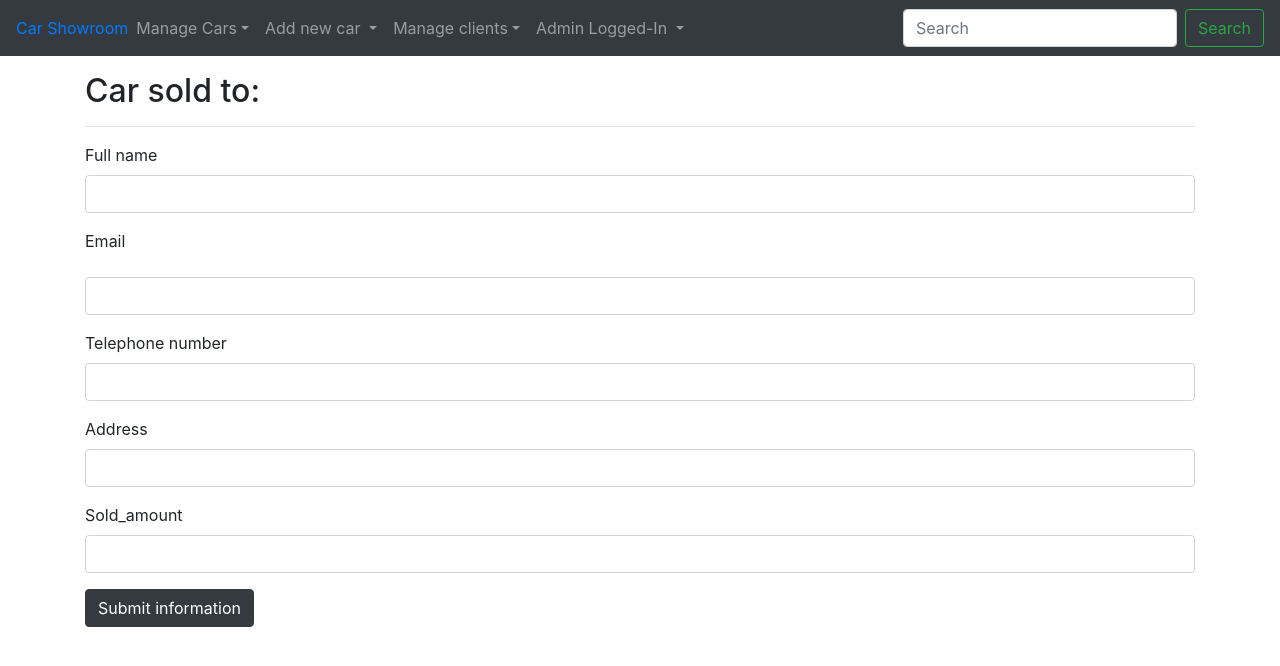
After one commit to ashur-k/CI-MS3-Car-Showroom, a Flask app: page /admin/car_sold_form/1 in a window 1280 px wide. The commit adds this page. Shown: the top 666 px of the page. Run offline with Flask 2, Linux system fonts and the light colour scheme; data that the repository does not hold is empty; some libraries are stand-ins or nearby versions.

Commit message:
first attempt to implement car sol functionlaity

```diff
--- a/admin/admin.py
+++ b/admin/admin.py
@@ -284,3 +284,16 @@ def finish_car_registration():
                         car_make=session['car_make'],
                         car_model=session['car_model'],
                         reg_num=session['reg_num']))
+
+
+@admin.route('/car_sold_form/<reg_num>', methods=['POST', 'GET'])
+def car_sold_form(reg_num):
+    sold_car = mongo.db.basic_car_information.find_one({'reg_num': reg_num})
+    return render_template('car_sold_form.html', admin_cars_make=mongo.db.car_make.find(), sold_car=sold_car)
+
+
+@admin.route('/car_sold/<car_id>', methods=['POST', 'GET'])
+def car_sold(car_id):
+    mongo.db.car_sold.insert_one(request.form.to_dict())
+    mongo.db.basic_car_information.remove({'_id': ObjectId(car_id)})
+    return redirect(url_for('admin.admin_homepage'))
--- a/admin/templates/admin.html
+++ b/admin/templates/admin.html
@@ -69,8 +69,8 @@
         <li class="list-group-item">Registration Year: {{ clients.registration_year }}</li>
 
     </ul>
-    <a href="{{url_for('admin.view', car_id=clients._id)}}" class="btn btn-dark btn-sm m-1">See full car info</a>
-    <a class="btn btn-sm bg-dark m-1" style="color: white;" href="#">Car sold</a>
+    <a href="{{url_for('client_blueprint.view', reg_num=clients.reg_num)}}" class="btn btn-dark btn-sm m-1">See full car info</a>
+    <a href="{{url_for('admin.car_sold_form', reg_num=clients.reg_num)}}" class="btn btn-sm bg-dark m-1" style="color: white;" >Car sold</a>
  </div>
 
         </div>
--- /dev/null
+++ b/admin/templates/car_sold_form.html
@@ -0,0 +1,69 @@
+{% extends 'admin_base.html' %}
+  {% block content %}
+<div class="container mt-3">
+<h2>Car sold to:</h2><hr>
+<form  action="{{url_for('admin.car_sold', car_id=sold_car._id)}}" method="POST">
+                    <div class="form-group">
+                    <label for="exampleInputEmail1">Full name</label>
+                        <input type="text" class="form-control" id="full_name" name="full_name" value="" required>
+                    </div>
+                    <div class="form-group">
+                     <label for="email">Email <address></address></label>
+                        <input type="email" class="form-control" id="email" name="email" value=""  required>
+                    </div>
+                    <div class="form-group">
+                    <label  for="phone">Telephone number</label>
+                    <input type="tel" class="form-control" id="phone" name="phone" value=""  required>
+                    </div>
+                    <div class="form-group">
+                    <label  for="address">Address</label>
+                    <input type="tel" class="form-control" id="address" name="address" value=""  required>
+                    </div>
+                    <div class="form-group">
+                    <label  for="sold_amount">Sold_amount</label>
+                    <input type="tel" class="form-control" id="sold_amount" name="sold_amount" value=""  required>
+                    </div>
+
+                    <input type="hidden" name="car_make" value="{{sold_car.car_make}}">
+                    <input type="hidden" name="car_model" value="{{sold_car.car_model}}">
+                     <input type="hidden" name="reg_num" value="{{sold_car.reg_num}}">
+                     <input type="hidden" name="body_type" value="{{sold_car.body_type}}">
+                     <input type="hidden" name="exterior_colour" value="{{sold_car.exterior_colour}}">
+                     <input type="hidden" name="gear_box" value="{{sold_car.gear_box}}">
+                     <input type="hidden" name="fuel_type" value="{{sold_car.fuel_type}}">
+                     <input type="hidden" name="is_ULEZ_compliant" value="{{sold_car.is_ULEZ_compliant}}">
+                     <input type="hidden" name="warranty_expire_date" value="{{sold_car.warranty_expire_date}}">
+                    <input type="hidden" name="registration_year" value="{{sold_car.registration_year}}">
+                    <input type="hidden" name="mileage" value="{{sold_car.mileage}}">
+                    <input type="hidden" name="transmisson" value="{{sold_car.transmisson}}">
+                    <input type="hidden" name="seats" value="{{sold_car.seats}}">
+                    <input type="hidden" name="drive_type" value="{{sold_car.drive_type}}">
+                    <input type="hidden" name="engine" value="{{sold_car.engine}}">
+                    <input type="hidden" name="alloy_wheels" value="{{sold_car.alloy_wheels}}">
+                    <input type="hidden" name="metallic_paint" value="{{sold_car.metallic_paint}}">
+                    <input type="hidden" name="bluetooth" value="{{sold_car.bluetooth}}">
+                    <input type="hidden" name="climate_control" value="{{sold_car.climate_control}}">
+                    <input type="hidden" name="seats_material" value="{{sold_car.seats_material}}">
+                    <input type="hidden" name="cruise_control" value="{{sold_car.cruise_control}}">
+                    <input type="hidden" name="DAB" value="{{sold_car.DAB}}">
+                    <input type="hidden" name="ISOFIX_fittings" value="{{sold_car.ISOFIX_fittings}}">
+                    <input type="hidden" name="rear_parking_sensors" value="{{sold_car.rear_parking_sensors}}">
+                    <input type="hidden" name="start_stop_technology" value="{{sold_car.start_stop_technology}}">
+                    <input type="hidden" name="top_Speed" value="{{sold_car.top_Speed}}">
+                    <input type="hidden" name="acceleration" value="{{sold_car.acceleration}}">
+                    <input type="hidden" name="engine_power" value="{{sold_car.engine_power}}">
+                    <input type="hidden" name="fuel_tank_capacity" value="{{sold_car.fuel_tank_capacity}}">
+                    <input type="hidden" name="boot_space" value="{{sold_car.boot_space}}">
+                    <input type="hidden" name="length" value="{{sold_car.length}}">
+                    <input type="hidden" name="vehicle_tax" value="{{sold_car.vehicle_tax}}">
+                    <input type="hidden" name="insurance" value="{{sold_car.insurance}}">
+                    <input type="hidden" name="fuel_consumption" value="{{sold_car.fuel_consumption}}">
+                    <input type="hidden" name="car_original_price" value="{{sold_car.car_price}}">
+                    <input type="hidden" name="car_image_url" value="{{sold_car.car_image_url}}">
+
+
+                    <button class="btn btn-dark" type="submit">Submit information</button>
+                </form>
+</div>
+
+  {%endblock%}
--- a/admin/templates/search.html
+++ b/admin/templates/search.html
@@ -38,7 +38,7 @@
   <div class="row m-1">
     <button class="btn btn-dark btn-sm m-1" type="submit">Update</button>
      <a href="{{url_for('admin.view', car_id=result._id)}}" class="btn btn-dark btn-sm m-1">View Car</a>
-         <a href="#" class="btn btn-dark btn-sm m-1" >Car sold</a>
+         <a href="{{url_for('admin.car_sold_form', reg_num=result.reg_num)}}" class="btn btn-dark btn-sm m-1" >Car sold</a>
        </div>
   </form>
     <div class="row m-1" >
--- a/clients/templates/client_search.html
+++ b/clients/templates/client_search.html
@@ -22,8 +22,8 @@
         <li class="list-group-item">Registration Year: {{ client.registration_year }}</li>
 
     </ul>
-    <a class="btn btn-sm bg-dark m-1" style="color: white;" href="#">See full car info</a>
-    <a class="btn btn-sm bg-dark m-1" style="color: white;" href="#">Car sold</a>
+    <a class="btn btn-sm bg-dark m-1" style="color: white;" href="{{url_for('client_blueprint.view', reg_num=client.reg_num)}}">See full car info</a>
+    <a class="btn btn-sm bg-dark m-1" style="color: white;" href="{{url_for('admin.car_sold_form', reg_num=client.reg_num)}}">Car sold</a>
  </div>
   </div>
        <div class="col-sm-6">
```
Also changed, not shown: clients/clients.py (+7 -0 lines).
